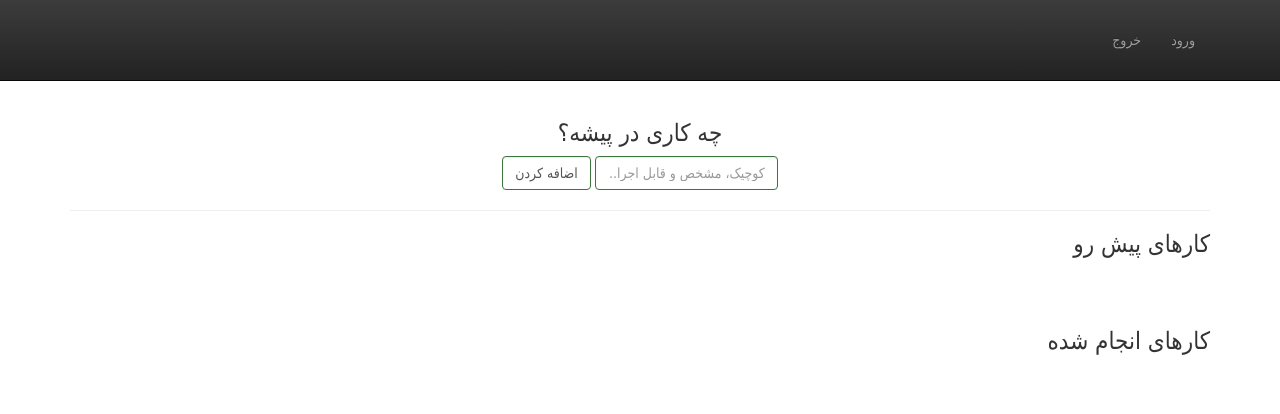
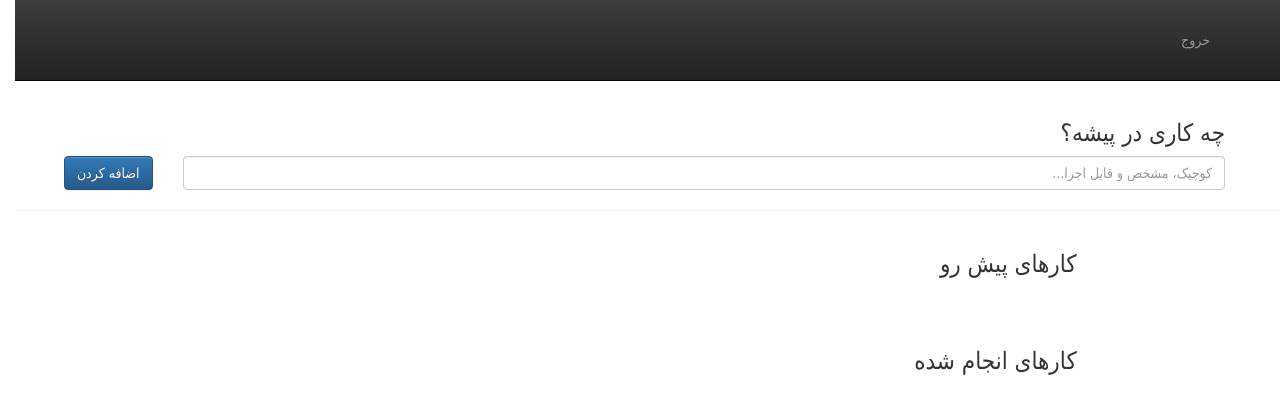
Before and after one commit to jadijadi/todoer, a Django app: page / in a window 1280 px wide. Shown: the top 414 px of the page. Run offline with Django 3.2, Linux system fonts and the light colour scheme; a user stored in the database is signed in; tables that the repository leaves empty hold one stand-in row (values such as "Sample post"); some libraries are stand-ins or nearby versions; some web fonts are replaced.

Commit message:
face lift

```diff
--- a/web/templates/index.html
+++ b/web/templates/index.html
@@ -3,20 +3,31 @@
 
 {% block content %}
 
-<center >
-<form method="post" action="/task/add/" class="form-inline ">
-  <div class="form-group has-success">
-  <h3>چه کاری در پیشه؟</h3>
-    <input type="hidden" value="" name="mothertask" >
-    {% csrf_token %}
-    <input type="text" name="tasktext" placeholder="کوچیک، مشخص و قابل اجرا..." class="form-control">
-    <button type="submit"  class="form-control"  class="btn btn-default">اضافه کردن</button>
-    <input type="hidden" name="save" value="true"  />
-  </div>
+<h3>چه کاری در پیشه؟</h3>
+<form method="post" action="/task/add/"  >
+  <div class="row">
+    <div class="col-lg-1 col-sm-4">
+      <button type="submit"    class="btn btn-primary">اضافه کردن</button>
+      <input type="hidden" name="save" value="true"  />
+    </div>
+
+      <div class="col-lg-11 col-sm-8">
+
+            <input type="hidden" value="" name="mothertask" >
+            {% csrf_token %}
+            <input type="text" name="tasktext" placeholder="کوچیک، مشخص و قابل اجرا..." class="form-control">
+          </div>
+      </div>
+    </div>
 </form>
-</center >
 
 <hr >
+
+
+<div class="row">
+  <div class="col-lg-2">
+  </div>
+    <div class="col-lg-8">
 
 
 <h3>کارهای پیش رو</h3>
@@ -25,9 +36,10 @@
      <li class=todoli >
        <form action="/task/add/" method="POST" class="form-inline" >
        <a class="todoitem " href="/task/{{ task.id }}/done/"><i class="fa fa-square-o fa-2x tickicon" aria-hidden="true"></i></a> {{ task.text }}
-
+       <span onclick="showelement("subtask-{{task.id}}")"></span>
          {% csrf_token %}
-         <input name="tasktext" placeholder="اضافه کردن زیرتسک" size=12>
+         <input name="tasktext" class="subtask-{{task.id}} subtaskinput" placeholder="اضافه کردن زیرتسک" size=12>
+         <button class="btn-{{task.id}} btn-xs btn btn-info" onclick='showsubtaskinput("{{task.id}}"); return false;'>+</button>
          <input type="hidden" value="{{task.id}}" name="mothertask" >
        </form></small></h4>
        <ul class="list-unstyled">
@@ -54,6 +66,7 @@
 
 <script >
 $(document).ready(function () {
+        $(".subtaskinput").fadeOut(0);
         $('.fa-square-o').hover(function () {
             $(this).addClass('fa-check-square-o');
             $(this).removeClass('fa-square-o');
@@ -62,8 +75,25 @@ $(document).ready(function () {
             $(this).removeClass('fa-check-square-o');
         });
 
+});
 
-});
+function showsubtaskinput(elementid){
+  if ($('.btn-'+elementid).text() == '+') {
+    $('.subtask-'+elementid).fadeIn(250);
+    $('.btn-'+elementid).text ('-');
+  }
+  else {
+    $('.subtask-'+elementid).fadeOut(250);
+    $('.btn-'+elementid).text ('+');
+  }
+  // دگمه رو عوض کنیم به منفی و اگر منفی رو زد المنت رو حذف کنیم
+  return 0;
+}
 </script>
 
+<div class="col-lg-2">
+</div>
+
+</div>
+</div>
 {% endblock %}
--- a/web/templates/login.html
+++ b/web/templates/login.html
@@ -2,7 +2,8 @@
 {% load staticfiles %}
 
 {% block content %}
-
+<div class="row">
+    <div class="col-lg-12">
 
 
 {% if form.errors %}
@@ -64,7 +65,8 @@
       </div>
     </div>
   </form>
+
+</div>
 </div>
 
-</div>
 {% endblock %}
--- a/web/templates/template.html
+++ b/web/templates/template.html
@@ -51,8 +51,11 @@
                 <!-- Collect the nav links, forms, and other content for toggling -->
                 <div class="collapse navbar-collapse" id="bs-example-navbar-collapse-1">
                     <ul class="nav navbar-nav">
+                      {% if user.is_authenticated %}
                       <li><a href="/accounts/logout">خروج</a></li>
+                      {% else %}
                       <li><a href="/accounts/login">ورود</a></li>
+                      {% endif %}
                     </ul>
                 </div>
                 <!-- /.navbar-collapse -->
@@ -62,15 +65,13 @@
 
         <!-- Page Content -->
         <div class="container">
-            <div class="row">
-                <div class="col-lg-12">
+
                   {% block content %}
 
 
 
                   {% endblock %}
-                </div>
-            </div>
+
         </div>
         <!-- /.container -->
 
```
Also changed, not shown: web/static/css/style.css (line endings or trailing spaces).
